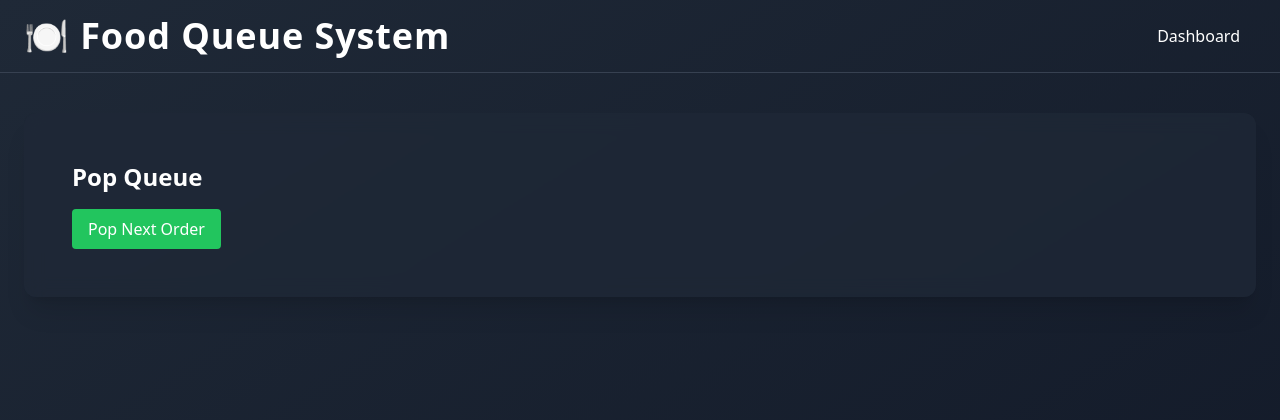
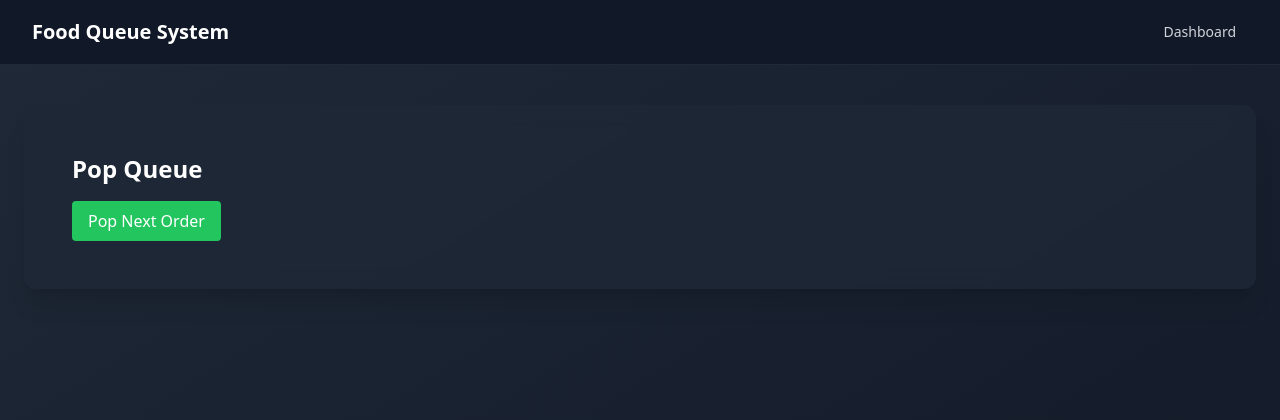
Before and after one commit to shreyasskdev/canteen_manager, a Django app: page /pop/ in a window 1280 px wide. Shown: the top 420 px of the page. Run offline with Django 5.2, Linux system fonts and the light colour scheme; some libraries are stand-ins or nearby versions.

Commit message:
dashboard and home links

```diff
--- a/queue_app/templates/base.html
+++ b/queue_app/templates/base.html
@@ -19,12 +19,21 @@
 
 <body class="bg-gradient-to-br from-gray-800 to-gray-900 text-white min-h-screen flex flex-col">
     <!-- Navbar -->
-    <nav class="bg-transparent border-b border-gray-700 py-4">
-        <div class="container mx-auto px-6 flex justify-between items-center">
-            <h1 class="text-4xl font-bold tracking-wide">🍽 Food Queue System</h1>
-            <div class="space-x-4">
-                <a href="/admin" class="px-4 py-2 rounded-lg hover:bg-gray-700 transition duration-300">Dashboard</a>
-                <!-- <a href="#" class="px-4 py-2 rounded-lg hover:bg-gray-700 transition duration-300">Profile</a> -->
+    <nav class="bg-gray-900 border-b border-gray-800">
+        <div class="max-w-7xl mx-auto px-4 sm:px-6 lg:px-8">
+            <div class="flex items-center justify-between h-16">
+                <!-- Logo and Title -->
+                <a href="{% url 'queue_app:home' %}" class="flex items-center text-white hover:text-gray-300 transition">
+                    <span class="text-xl font-bold">Food Queue System</span>
+                </a>
+
+                <!-- Navigation Links -->
+                <div class="flex items-center space-x-4">
+                    <a href="{% url 'admin:index' %}" target="_blank" rel="noopener noreferrer"
+                        class="text-gray-300 hover:text-white px-3 py-2 rounded-md text-sm font-medium transition">
+                        Dashboard
+                    </a>
+                </div>
             </div>
         </div>
     </nav>
```
